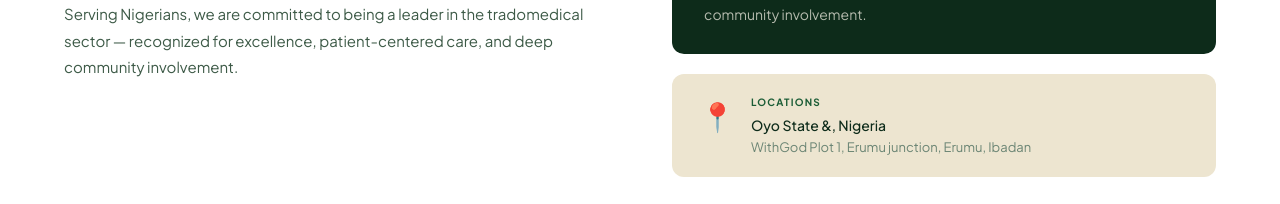
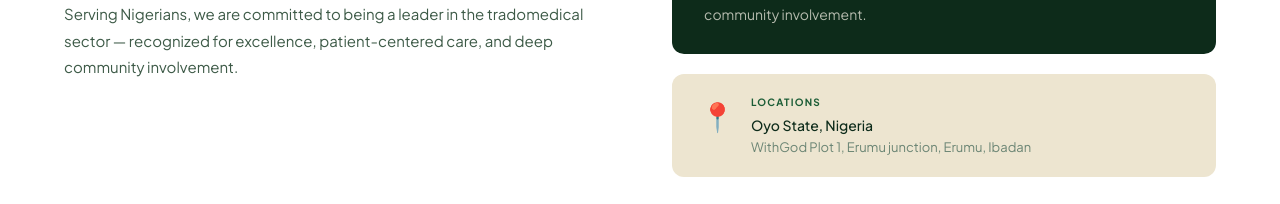
Before and after one commit to Horle24/dr-kay, a Next.js app: page / in a window 1280 px wide. Shown: the part 1219-1423 px from the top of the page. Built offline with nearby package versions, Linux system fonts and the light colour scheme; no server answers.

Commit message:
updated about section

```diff
--- a/components/About.jsx
+++ b/components/About.jsx
@@ -56,7 +56,7 @@ export default function About() {
               <span className="about__location-icon">📍</span>
               <div>
                 <div className="about__location-label">Locations</div>
-                <div className="about__location-name">  Oyo State &amp;, Nigeria</div>
+                <div className="about__location-name">  Oyo State, Nigeria</div>
                 <div className="about__location-address">WithGod Plot 1, Erumu junction, Erumu, Ibadan</div>
               </div>
             </div>
```
